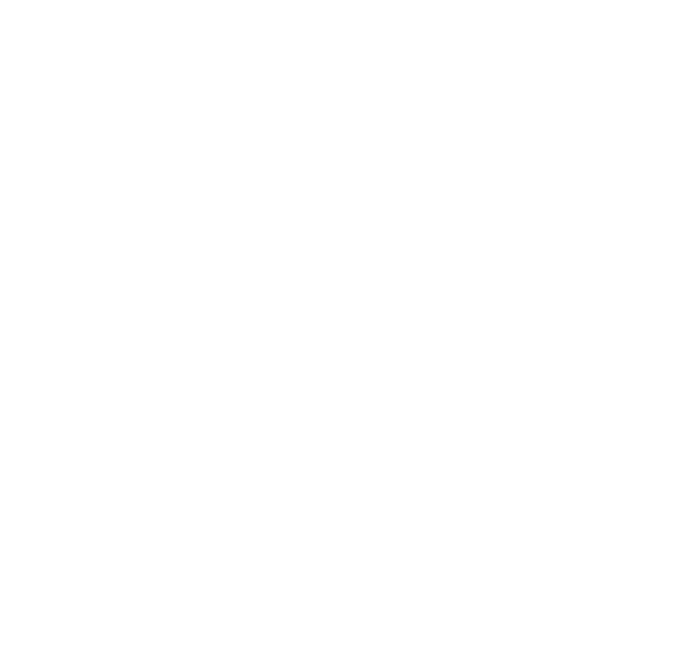
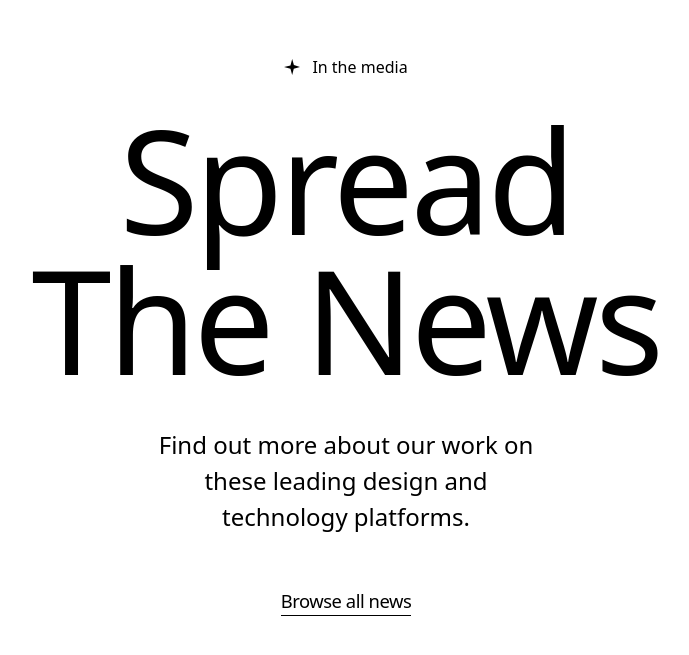
Before and after one commit to manan294/Exo, a React (Vite) app: page / in a window 1280 px wide. Shown: the part 8731-9386 px from the top of the page, without its empty margins (294-983 px from the left). Before the commit the page ends 8666 px from the top, so only its background shows below. Built offline with nearby package versions, Linux system fonts and the light colour scheme.

Commit message:
news section added

```diff
--- a/src/App.jsx
+++ b/src/App.jsx
@@ -4,6 +4,7 @@
 import Work from './components/Work'
 import Playreel from './components/Playreel'
 import Images from './components/Images'
+import Spread from './components/Spread'
 
 const App = () => {
   return (
@@ -13,6 +14,7 @@
       <Work/>
       <Playreel/>
       <Images/>
+      <Spread/>
     </div>
   )
 }
--- a/src/components/Playreel.jsx
+++ b/src/components/Playreel.jsx
@@ -17,7 +17,7 @@
                     <div className='text-4xl sm:text-8xl font-light'>Play</div>
                     <div className='text-4xl sm:text-8xl font-light'>Reel</div>
                 </h1>
-                <p className='text-white text-center px-10 text-xs'>Our work is best experienced in motion. Don’t forget to put on your headphones.</p>
+                <p className='text-white text-center px-10 text-xs sm:text-[1.12rem] sm:px-[37%] sm:mt-10'>Our work is best experienced in motion. Don’t forget to put on your headphones.</p>
             </div>
 
         </div>
--- /dev/null
+++ b/src/components/Spread.jsx
@@ -0,0 +1,24 @@
+import React from 'react'
+
+const Spread = () => {
+  return (
+    <div className='w-full h-[65vh] sm:h-[100vh] sm:py-20'>
+
+<div className='flex flex-col items-center justify-between gap-9 py-10'>
+
+<div className='flex gap-3 items-center justify-center'>
+    <svg viewBox="0 0 12 12" fill="none" xmlns="http://www.w3.org/2000/svg" className="w-4" data-v-669b4a84=""><path d="M7.41908 4.56679L6.13722 0L4.85418 4.92566L0 6L4.85418 7.25435L6.13722 12L7.3276 7.25435L12 6L7.41908 4.56679Z" fill="currentColor" data-v-669b4a84=""></path></svg>
+    <h4>In the media</h4>
+
+</div>
+
+    <h3 className='font-regular mt-6 text-6xl tracking-tight leading-14.5 sm:text-[9rem] leading-20 sm:mb-3 sm:font-normal'>Spread</h3>
+    <h3 className='font-regular mb-4 text-6xl tracking-tight leading-14.5 sm:text-[9rem] leading-20 sm:mt-3 sm:font-normal'>The News</h3>
+    <p className='text-center my-4 font-medium px-17 text-[1.5rem leading-10] sm:text-[1.5rem] sm:px-[35%] sm:font-normal'>Find out more about our work on these leading design and technology platforms.</p>
+    <h4 className='text-[1.15rem] tracking-tight border-b-1'>Browse all news</h4>
+</div>
+    </div>
+  )
+}
+
+export default Spread
```
